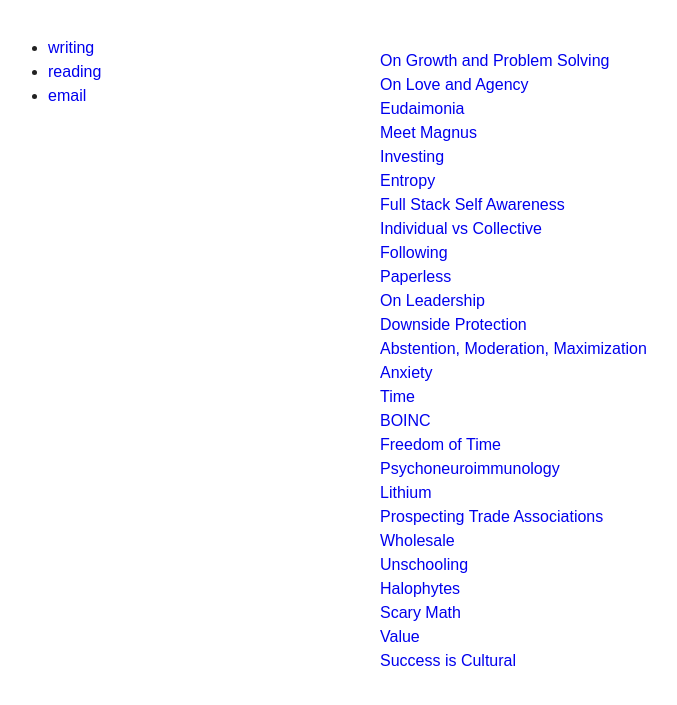
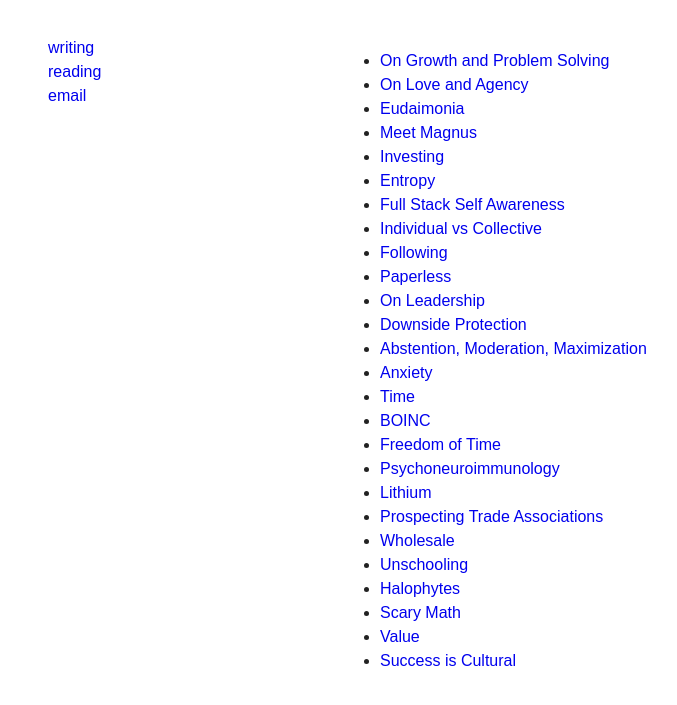
Before and after one commit to rogerkirkness/writing, a Jekyll site: the page built from index.html, in a window 1280 px wide. Shown: the top 705 px of the page, without its empty margins (0-677 px from the left). Built offline with Jekyll 4.4.1, drawn with Linux system fonts in a browser that asks for light colours.

Commit message:
Bump version to 1.1.2

```diff
--- a/_layouts/default.html
+++ b/_layouts/default.html
@@ -18,7 +18,7 @@
 </head>
 <body>
 	<nav class="nav">
-		<ul>
+		<ul style="list-style-type: none;">
 			<li><a href="/">writing</a></li>
 			<li><a target="_blank" rel="noopener" href="https://docs.google.com/spreadsheets/d/1p8F9J2mziGSeuGS03KSrfdU9vbjFh1HmzGF4HOhZ-CU/edit?usp=sharing">reading</a></li>
 			<li><a target="_blank" rel="noopener" href="mailto:me@rogerkirkness.com">email</a></li>
--- a/index.html
+++ b/index.html
@@ -1,7 +1,7 @@
 ---
 layout: default
 ---
-<ul style="list-style-type: none;">
+<ul>
 	{% for post in site.posts %}
 		<li><a href="{{ post.url }}">{{ post.title }}</a></li>
 	{% endfor %}
```
